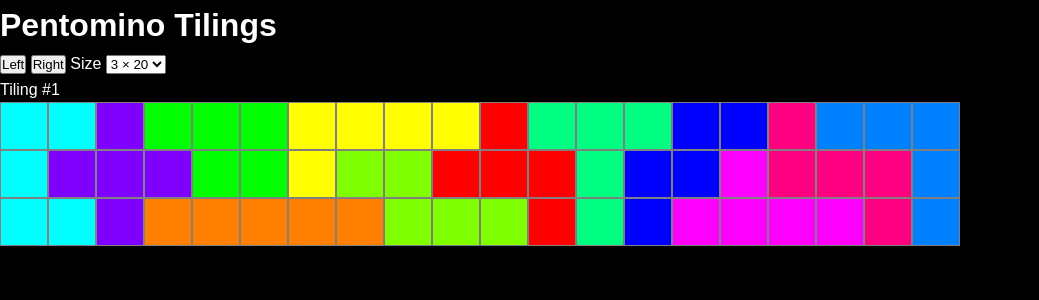
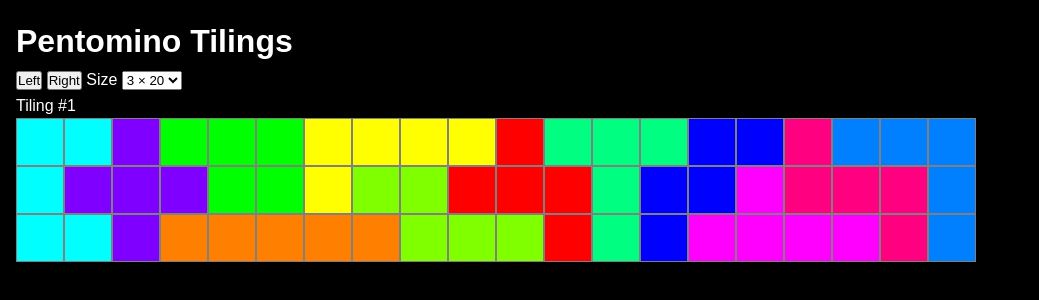
Before and after one commit to ScriptRaccoon/pentomino-tilings, a Svelte app: page / in a window 1280 px wide. Shown: the top 300 px of the page, without its empty margins (0-1039 px from the left). Built offline with nearby package versions, Linux system fonts and the light colour scheme.

Commit message:
transition of cells (1st version)

```diff
--- a/src/App.svelte
+++ b/src/App.svelte
@@ -108,5 +108,6 @@
 		top: calc(var(--y) * var(--u));
 		border: 1px solid gray;
 		position: absolute;
+		transition: 750ms ease;
 	}
 </style>
--- a/src/app.css
+++ b/src/app.css
@@ -9,4 +9,5 @@ body {
 	color: #fff;
 	font-family: Arial, Helvetica, sans-serif;
 	line-height: 1.6;
+	padding: 1rem;
 }
```
